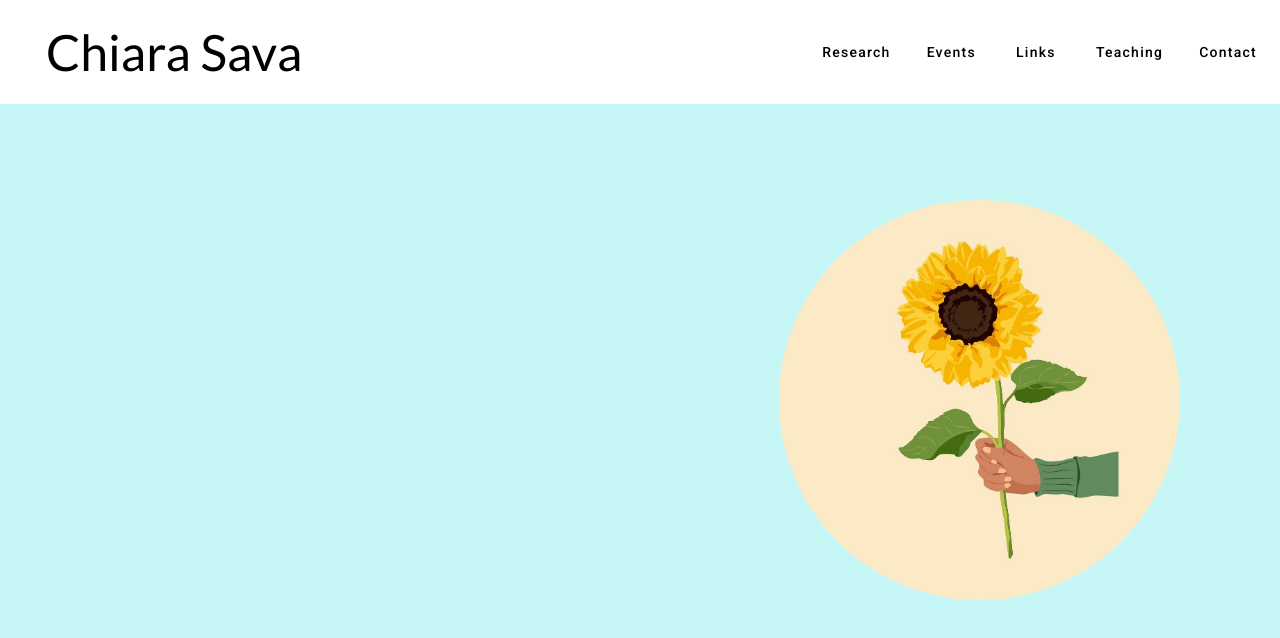
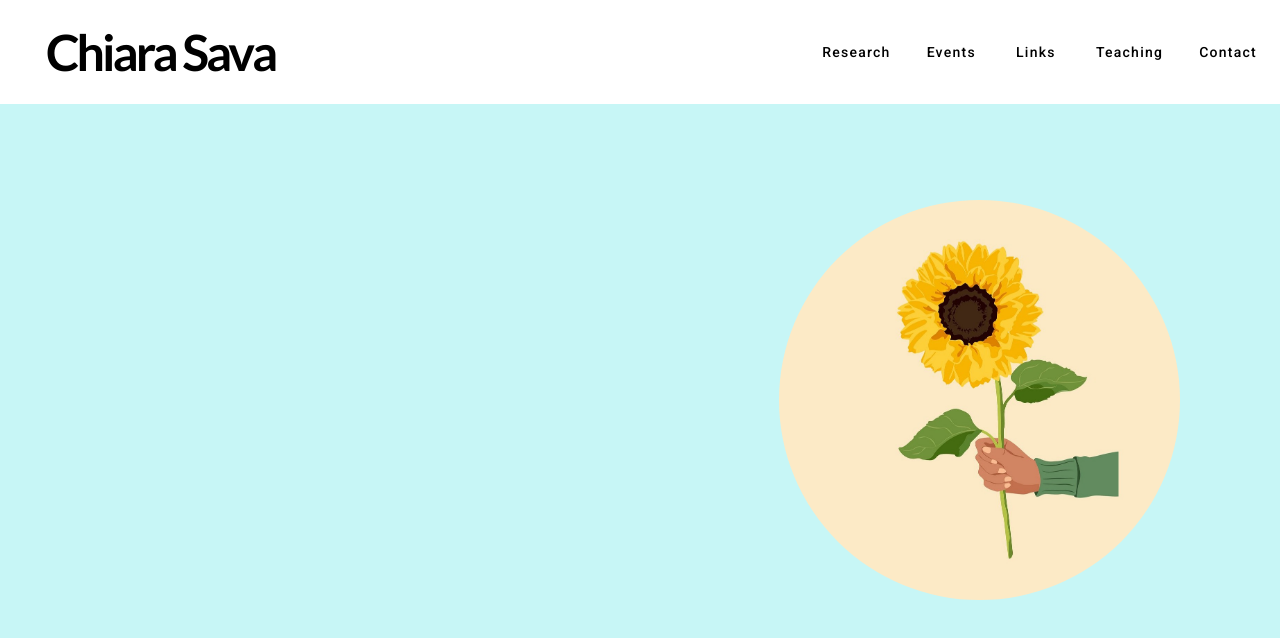
Before and after one commit to ctrlVnt/ctrlvnt.github.io, an Angular app: page / in a window 1280 px wide. Shown: the top 638 px of the page. Built offline with nearby package versions, Linux system fonts and the light colour scheme; a web font is replaced by a local one.

Commit message:
Edit favicon + no events message

```diff
--- a/src/app/components/navbar/navbar.component.css
+++ b/src/app/components/navbar/navbar.component.css
@@ -23,6 +23,8 @@ div{
     font-size: 50px;
     margin-left: 20px;
     cursor: pointer;
+    font-weight: bold;
+    letter-spacing: -3px;
 }
 
 ul {
--- a/src/app/pages/home/home.html
+++ b/src/app/pages/home/home.html
@@ -83,11 +83,12 @@
 
             <mat-list class="subject-list">
                 <h3 class="talks-title">Upcoming talks</h3>
+                    <h4 *ngIf="upcoming.length == 0">No talks are scheduled at the moment!</h4>
                     <div *ngFor="let uev of upcoming">
-                    <span matListItemTitle><b>{{uev.title}}</b></span>
-                    <span matListItemLine>{{uev.description}}</span>
-                    <a matListItemLine href="{{uev.link}}" target="_blank">{{uev.location}}</a>
-                    <br>
+                        <span matListItemTitle><b>{{uev.title}}</b></span>
+                        <span matListItemLine>{{uev.description}}</span>
+                        <a matListItemLine href="{{uev.link}}" target="_blank">{{uev.location}}</a>
+                        <br>
                     </div>
             </mat-list>
        </div>
```
Also changed, not shown: 1 other file (tests, documents, lock files or other folders).
